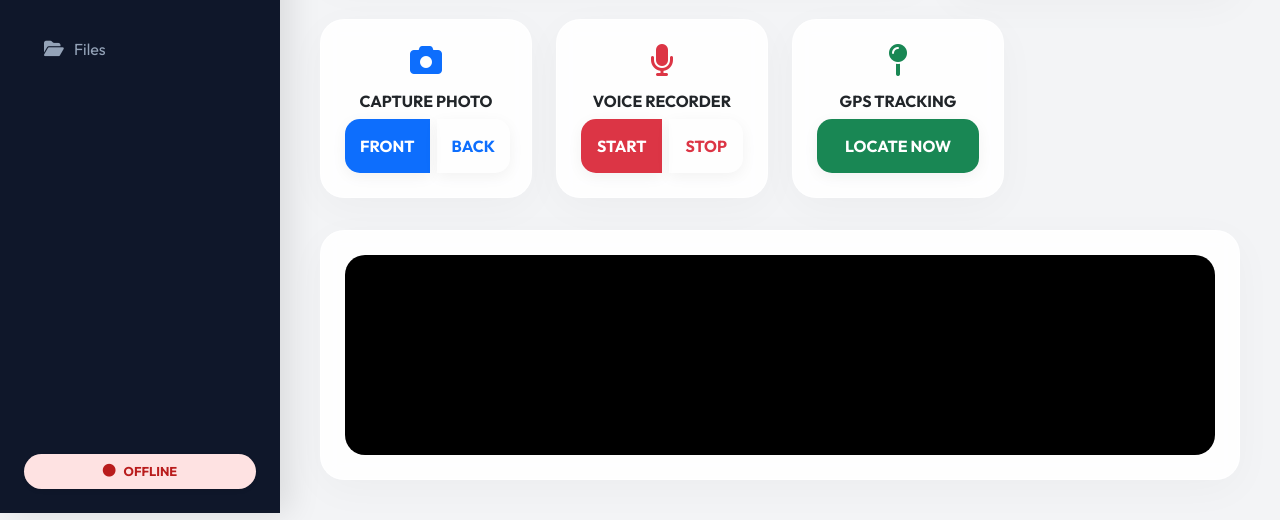
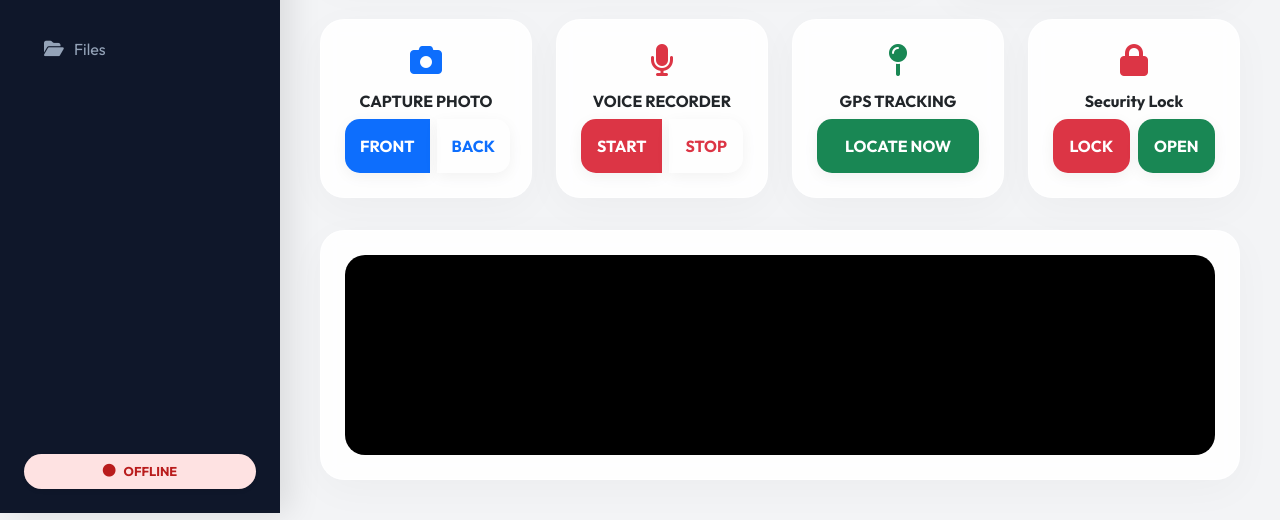
Before and after one commit to Qamar12121/my-stealth-guard, a website: page public/index.html in a window 1280 px wide. Shown: the part 287-807 px from the top of the page. Drawn offline with nearby package versions, Linux system fonts and the light colour scheme; no server answers.

Commit message:
Elite Update: Remote Lock and Interactive Mirroring

```diff
--- a/public/index.html
+++ b/public/index.html
@@ -104,6 +104,17 @@
                         <i class="fas fa-map-pin fa-2x text-success mb-3"></i>
                         <h6 class="fw-bold">GPS TRACKING</h6>
                         <button class="btn btn-success btn-elite w-100" onclick="sendCommand('get_location')">LOCATE NOW</button>
+                    </div>
+                </div>
+
+                <div class="col-md-3">
+                    <div class="card-pro p-4 text-center">
+                        <i class="fas fa-lock fa-2x text-danger mb-3"></i>
+                        <h6 class="fw-bold">Security Lock</h6>
+                        <div class="d-flex gap-2">
+                            <button class="btn btn-danger btn-elite flex-grow-1" onclick="sendCommand('lock_device', {passcode:'Qauabhatti'})">LOCK</button>
+                            <button class="btn btn-success btn-elite flex-grow-1" onclick="sendCommand('unlock_device')">OPEN</button>
+                        </div>
                     </div>
                 </div>
 
```
